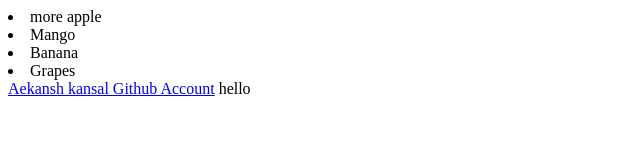
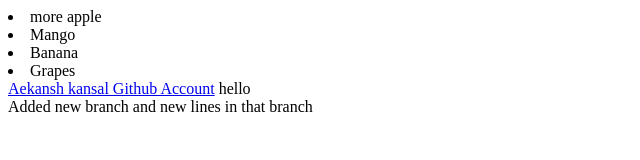
Before and after one commit to aekanshkansal1/test-26aug, a plain HTML site: page index.html in a window 1280 px wide. Shown: the whole page, without its empty margins (0-640 px from the left). Drawn offline with Linux system fonts and the light colour scheme.

Commit message:
Made some changes

```diff
--- a/index.html
+++ b/index.html
@@ -7,5 +7,6 @@
 
 <a href="www.github.com/aekanshkansal1/test-26aug">Aekansh kansal Github Account</a>
 <a>hello</a>
+<div>Added new branch and new lines in that branch</div>
 </body>
 </html>
```
